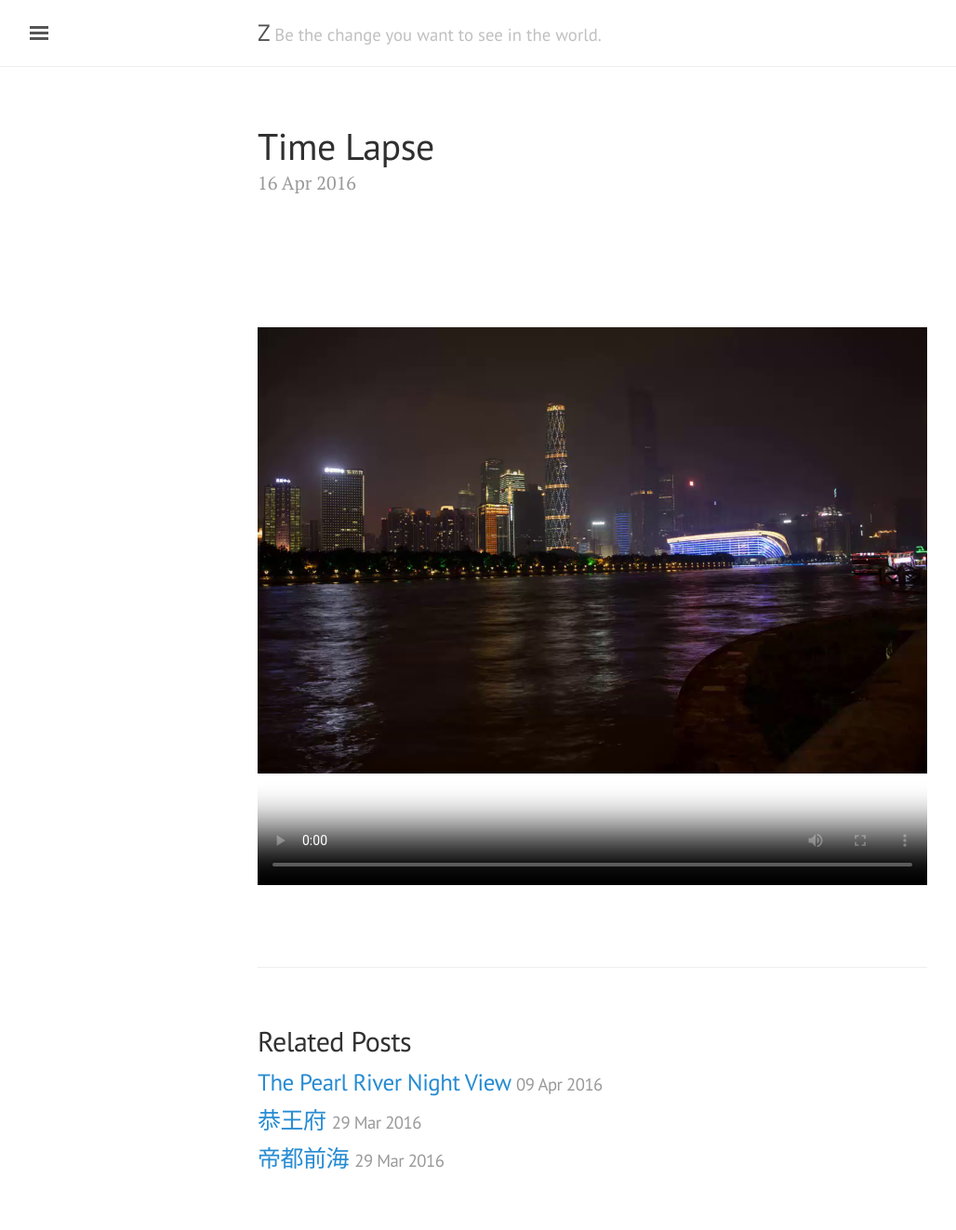
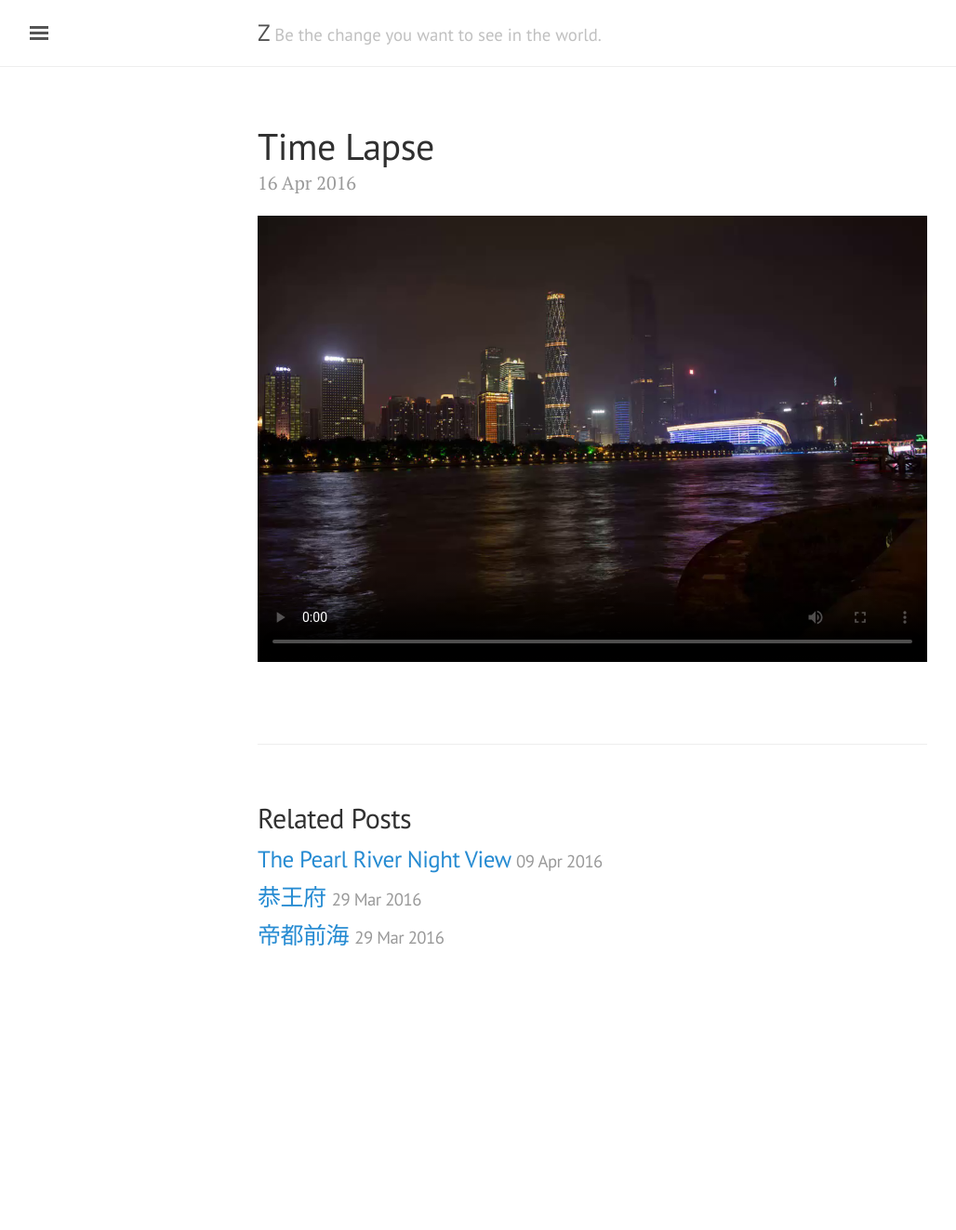
Before and after one commit to comacros/comacros.github.io, a Jekyll site: the page built from _posts/2016-04-16-Time-Lapse.md, in a window 1280 px wide. Shown: the whole page at 93% size, without its empty margins (3-1031 px from the left). Built offline with Jekyll 4.4.1, drawn with Linux system fonts in a browser that asks for light colours; after the commit the page ends 1083 px from its top, so only the background shows below that.

Commit message:
Update 2016-04-16-Time-Lapse.md

```diff
--- a/_posts/2016-04-16-Time-Lapse.md
+++ b/_posts/2016-04-16-Time-Lapse.md
@@ -3,5 +3,5 @@
 title: Time Lapse
 ---
 
-<video poster="https://github.com/comacros/comacros.github.io/raw/master/images/2016-04-16-Time-Lapse-Snapshot.png" width="100%" height="720" controls preload>
+<video poster="https://github.com/comacros/comacros.github.io/raw/master/images/2016-04-16-Time-Lapse-Snapshot.png" width="100%" controls preload>
 </video>
```
